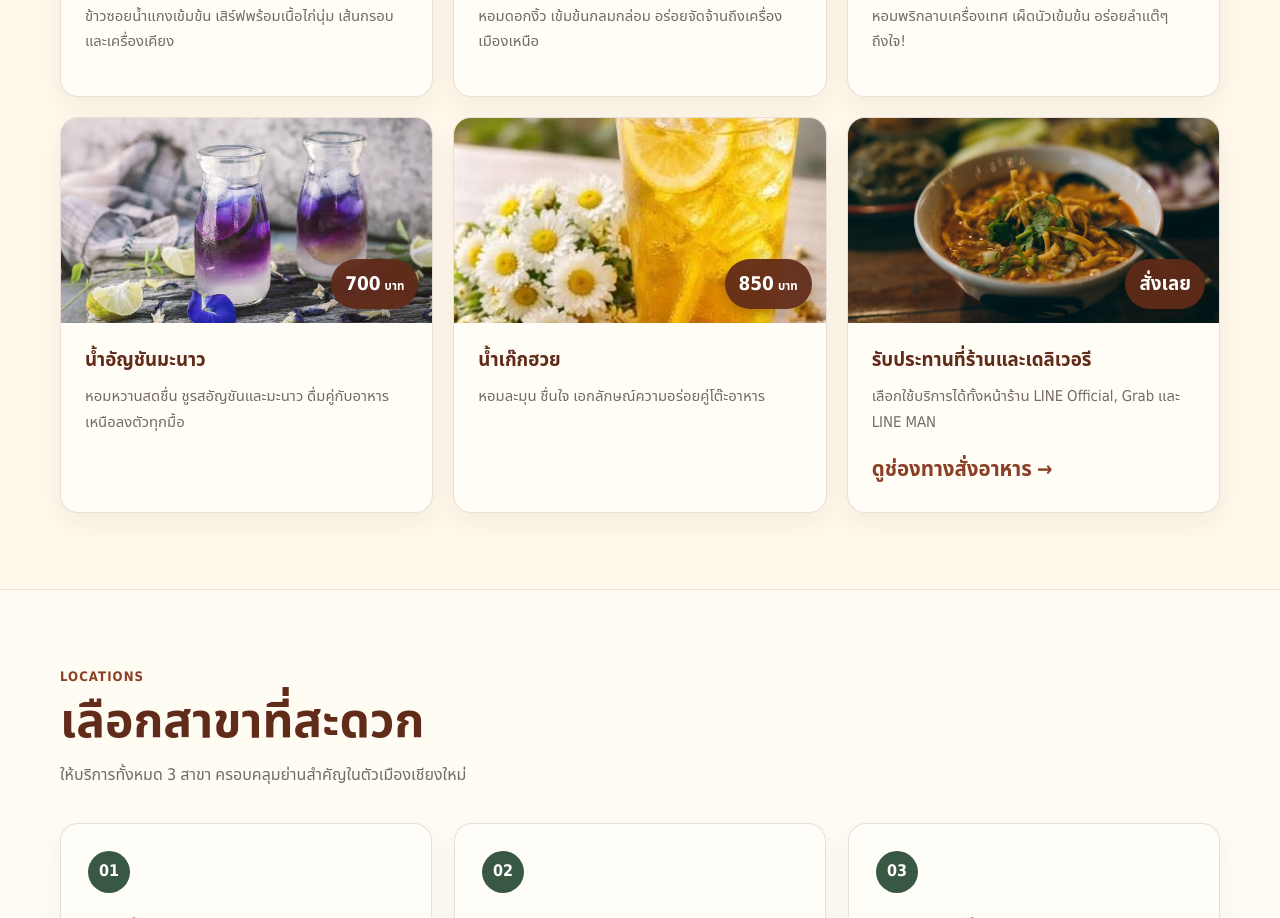
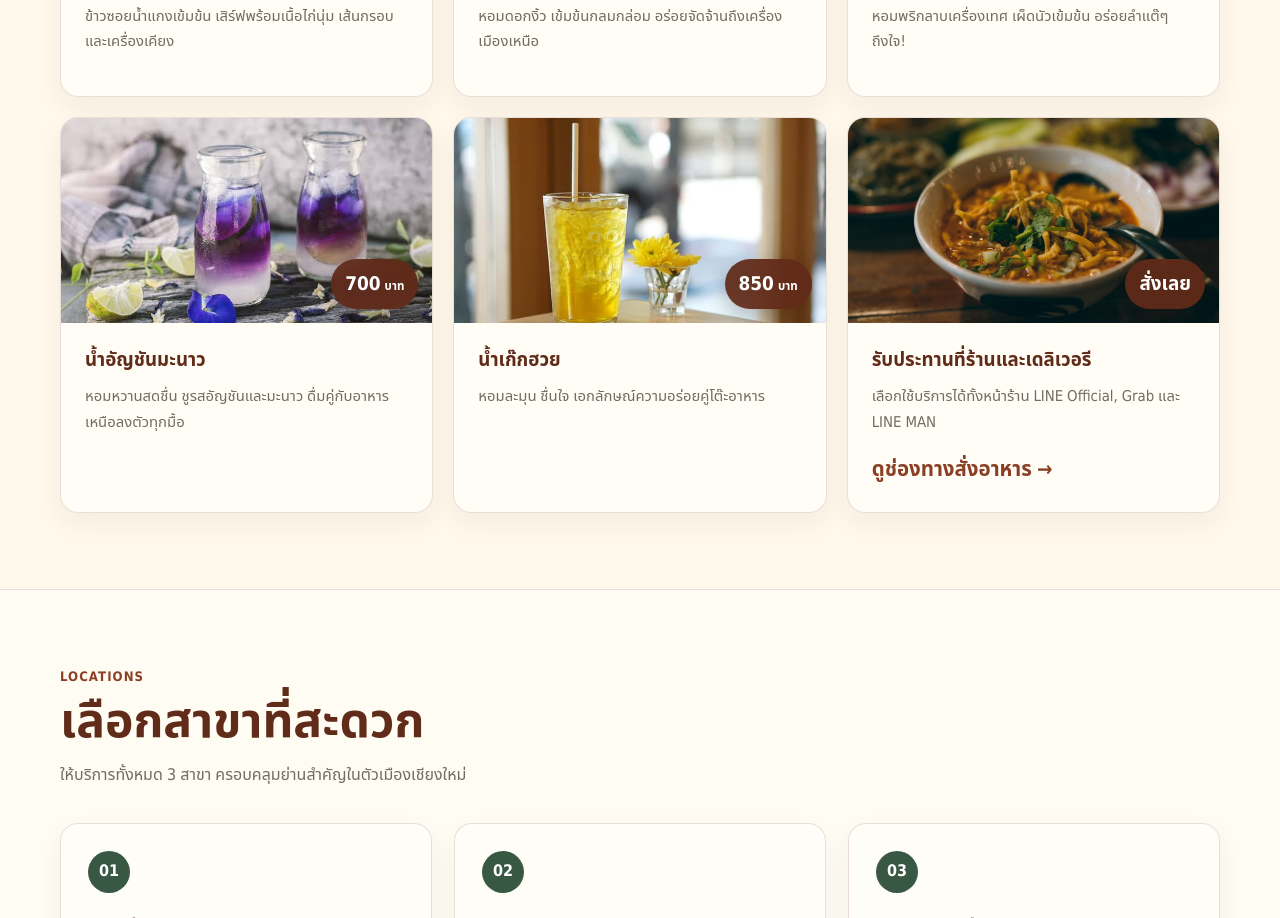
Before and after one commit to Junyawat-ra/LannaEats-031, a plain HTML site: page index.html in a window 1280 px wide. Shown: the part 1324-2242 px from the top of the page. Drawn offline with Linux system fonts and the light colour scheme.

Commit message:
Update image source for menu card

```diff
--- a/index.html
+++ b/index.html
@@ -859,7 +859,7 @@
           <article class="menu-card">
             <div class="menu-image">
               <img
-                src="assets/images/น้ำเก๊กฮวย.png"
+                src="assets/images/เก๊กฮวย.png"
                 alt="น้ำเกีกฮวย"
                 loading="lazy"
               />
```
